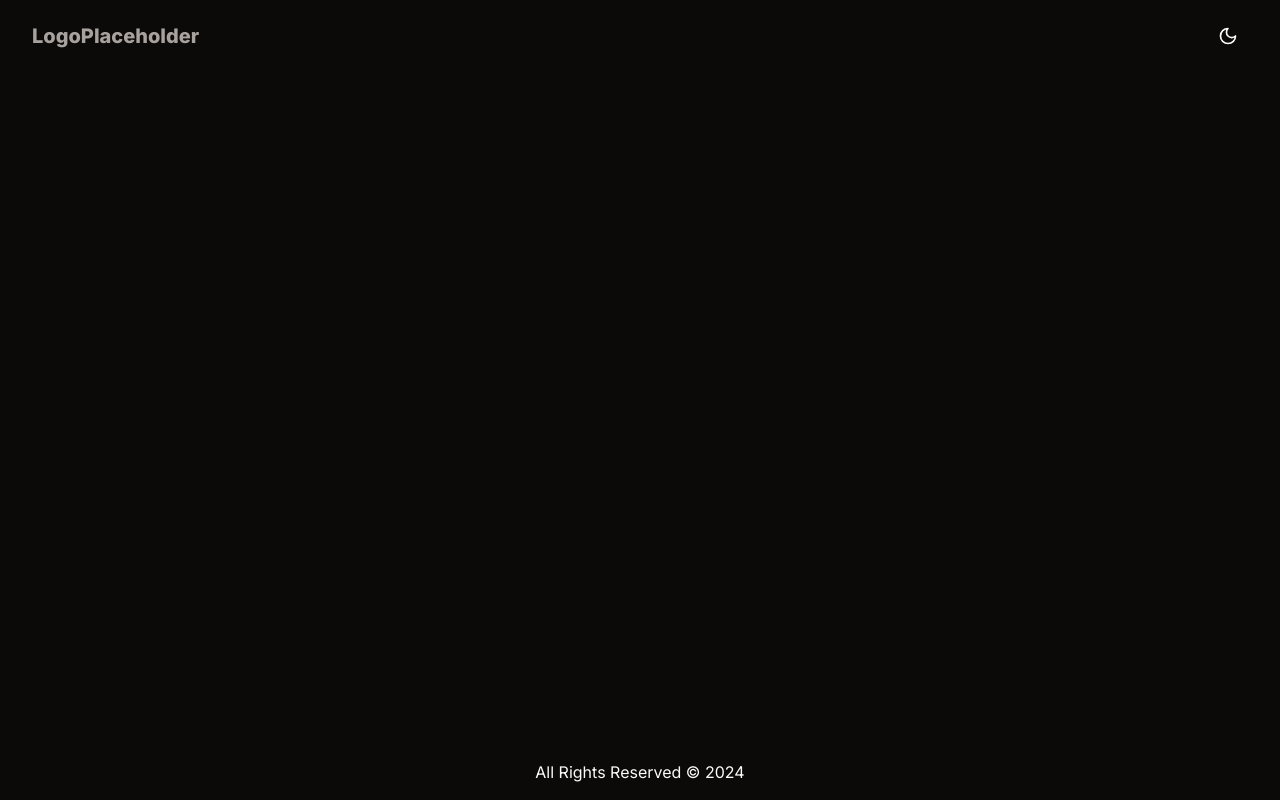
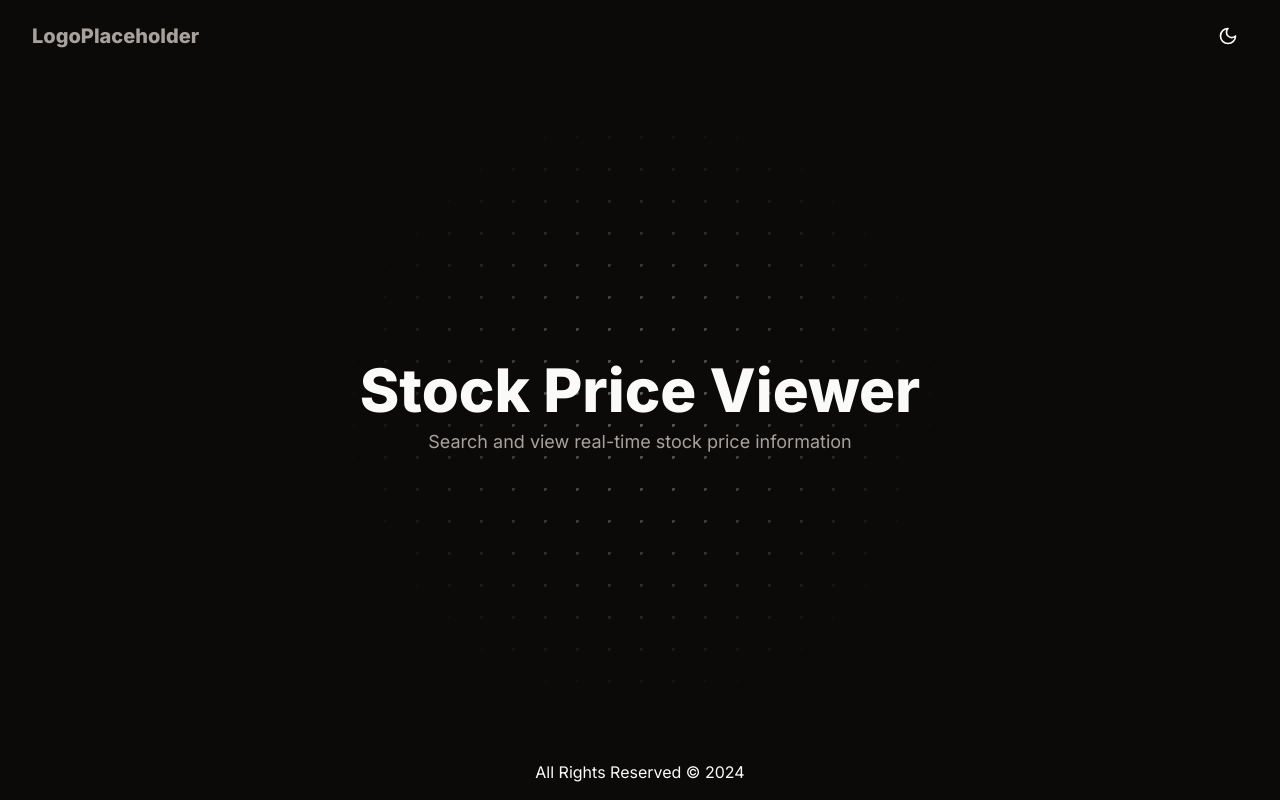
Before and after one commit to kpogodev/pngme-frontend-challange, a Next.js app: page / in a window 1280 px wide. Built offline with nearby package versions, Linux system fonts and the light colour scheme.

Commit message:
[pngme-5]: Adding ui elements that are meant to be statically generated & bringing dot pattern from magicui

```diff
--- a/src/app/page.tsx
+++ b/src/app/page.tsx
@@ -1,3 +1,19 @@
+import { DotPattern } from '@/components/magicui/dot-pattern'
+import { cn } from '@/lib/utils'
+
 export default function Home() {
-  return <div></div>
+  return (
+    <main className="container grid place-items-center flex-1 relative z-0">
+      <div className="flex flex-col items-center gap-2">
+        <h1 className="text-6xl font-extrabold text-center">Stock Price Viewer</h1>
+        <p className="text-lg text-muted-foreground text-center">Search and view real-time stock price information</p>
+      </div>
+      <DotPattern
+        width={32}
+        height={32}
+        cr={2}
+        className={cn('[mask-image:radial-gradient(300px_circle_at_center,white,transparent)]', '-z-10 opacity-70')}
+      />
+    </main>
+  )
 }
--- /dev/null
+++ b/src/components/magicui/dot-pattern.tsx
@@ -0,0 +1,64 @@
+import { useId } from 'react'
+
+import { cn } from '@/lib/utils'
+
+type DotPatternProps = {
+  width?: string | number
+  height?: string | number
+  x?: string | number
+  y?: string | number
+  cx?: string | number
+  cy?: string | number
+  cr?: string | number
+  className?: string
+  [key: string]: unknown
+}
+
+export function DotPattern({
+  width = 16,
+  height = 16,
+  x = 0,
+  y = 0,
+  cx = 1,
+  cy = 1,
+  cr = 1,
+  className,
+  ...props
+}: DotPatternProps) {
+  const id = useId()
+
+  return (
+    <svg
+      aria-hidden="true"
+      className={cn('pointer-events-none absolute inset-0 h-full w-full fill-neutral-400/80', className)}
+      {...props}
+    >
+      <defs>
+        <pattern
+          id={id}
+          width={width}
+          height={height}
+          patternUnits="userSpaceOnUse"
+          patternContentUnits="userSpaceOnUse"
+          x={x}
+          y={y}
+        >
+          <circle
+            id="pattern-circle"
+            cx={cx}
+            cy={cy}
+            r={cr}
+          />
+        </pattern>
+      </defs>
+      <rect
+        width="100%"
+        height="100%"
+        strokeWidth={0}
+        fill={`url(#${id})`}
+      />
+    </svg>
+  )
+}
+
+export default DotPattern
```
Also changed, not shown: components.json.
